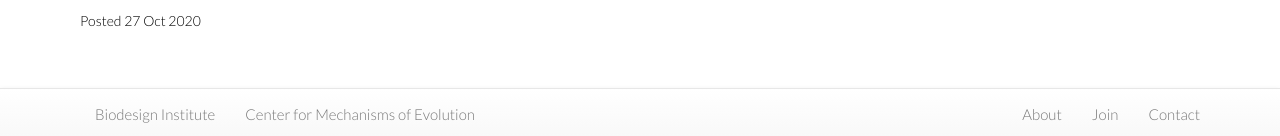
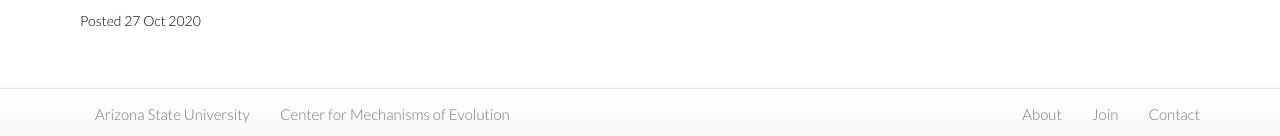
Before and after one commit to Samerotte-Lab/Samerotte-Lab.github.io, a Jekyll site: the page built from index.html, in a window 1280 px wide and 1361 px high. Shown: the part 1222-1358 px from the top of the window. Built offline with Jekyll 4.4.1, drawn with Linux system fonts in a browser that asks for light colours; nearby versions of some CDN libraries.

```diff
--- a/_config.yml
+++ b/_config.yml
@@ -19,8 +19,8 @@
   url: https://biodesign.asu.edu/research/centers/mechanisms-evolution
   name: Center for Mechanisms of Evolution
 department:
-  url: https://biodesign.asu.edu
-  name: Biodesign Institute
+  url: https://www.asu.edu
+  name: Arizona State University
 author :
   name : Kerry A. Geiler-Samerotte
   email : kerry.samerotte@asu.edu
--- a/index.html
+++ b/index.html
@@ -1,6 +1,6 @@
 ---
 layout: default
-title: The Geiler-Samerotte Lab
+title: "The Geiler-Samerotte Lab"
 categories:
  - home
 ---
```
